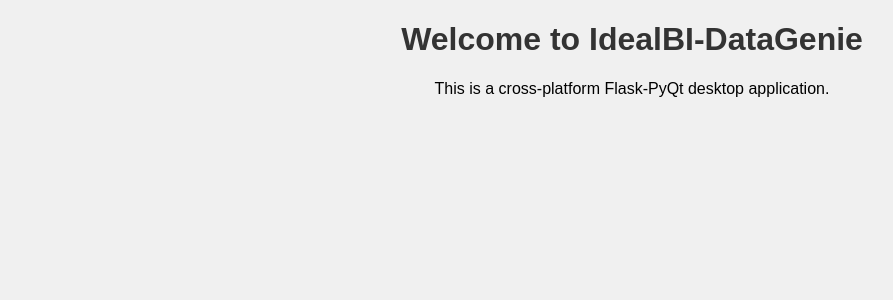
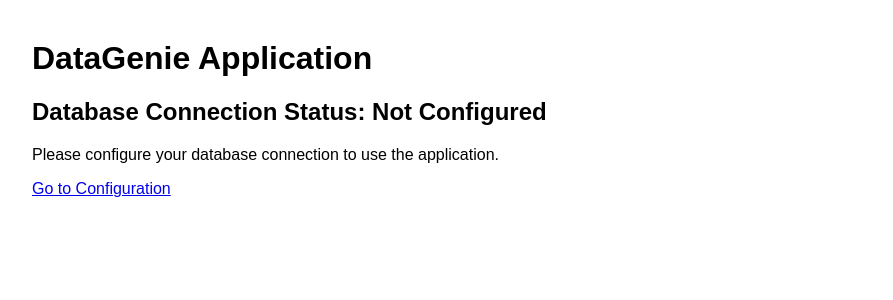
Before and after one commit to idealbiDev/DataGenie_test, a Flask app: template templates/index.html in a window 1280 px wide. Shown: the top 300 px of the page, without its empty margins (8-901 px from the left). Run offline with Flask 3, Linux system fonts and the light colour scheme; the template is opened without the code that fills it, so the values that code supplies are empty; some libraries are stand-ins or nearby versions.

Commit message:
fallback Flask

```diff
--- a/app.py
+++ b/app.py
@@ -1,7 +1,7 @@
 from flask import Flask, render_template, request, redirect, url_for, jsonify
 from pathlib import Path
 import json
-import requests
+import os
 from cryptography.fernet import Fernet, InvalidToken
 
 # App setup
@@ -19,23 +19,16 @@
 
 def get_engine_db_config():
     """
-    Get the engine_db configuration from the desktop app API or directly from file.
+    Get the engine_db configuration by reading the encrypted file directly.
     Returns the config dict if successful, None otherwise.
     """
     global db_config
-    try:
-        # First try to get from desktop app API
-        response = requests.get('http://127.0.0.1:5000/api/check_engine_db', timeout=5)
-        if response.status_code == 200:
-            data = response.json()
-            if data.get('engine_db_exists'):
-                db_config = data.get('engine_db_config', {})
-                print("Database configuration loaded from API:", db_config)
-                return db_config
-    except:
-        pass
 
-    # Fallback: try to read the file directly
+    # Check if we already loaded the config
+    if db_config:
+        return db_config
+
+    # Try to read the engine_db file directly
     try:
         engine_db_path = BASE_DIR / "engine_db"
         if engine_db_path.exists():
@@ -45,10 +38,15 @@
             db_config = json.loads(decrypted_data.decode())
             print("Database configuration loaded from file:", db_config)
             return db_config
+        else:
+            print("Engine DB file does not exist")
+            return None
+    except InvalidToken:
+        print("Error: Invalid encryption key or corrupted engine_db file")
+        return None
     except Exception as e:
         print(f"Error reading engine_db file: {e}")
-
-    return None
+        return None
 
 def test_database_connection(config):
     """
@@ -57,7 +55,6 @@
     """
     try:
         # Placeholder for actual database connection test
-        # You can implement different connection tests based on db_type
         db_type = config.get('db_type', 'MySQL')
         print(f"Testing {db_type} connection to {config.get('host')}:{config.get('port')}")
 
@@ -87,25 +84,13 @@
     """
     API endpoint for the desktop app to check engine_db status.
     """
-    try:
-        # Try to read the engine_db file directly
-        engine_db_path = BASE_DIR / "engine_db"
-        if engine_db_path.exists():
-            with open(engine_db_path, 'rb') as f:
-                encrypted_data = f.read()
-            decrypted_data = cipher.decrypt(encrypted_data)
-            config = json.loads(decrypted_data.decode())
-            return jsonify({
-                'engine_db_exists': True,
-                'engine_db_config': config
-            })
-        else:
-            return jsonify({
-                'engine_db_exists': False,
-                'engine_db_config': {}
-            })
-    except Exception as e:
-        print(f"Error reading engine_db file: {e}")
+    config = get_engine_db_config()
+    if config:
+        return jsonify({
+            'engine_db_exists': True,
+            'engine_db_config': config
+        })
+    else:
         return jsonify({
             'engine_db_exists': False,
             'engine_db_config': {}
@@ -149,7 +134,8 @@
             'port': int(port) if port else 3306,
             'database': database,
             'username': username,
-            'password': password
+            'password': password,
+            'configured_at': os.path.getmtime(__file__)  # Use current time
         }
 
         # Encrypt and save the configuration
@@ -160,6 +146,10 @@
             f.write(encrypted_data)
 
         print(f"[INFO] engine_db created at: {BASE_DIR / 'engine_db'}")
+
+        # Update global config
+        global db_config
+        db_config = config
 
         # Redirect back to index, which should now show index.html
         return redirect(url_for('index'))
@@ -174,7 +164,8 @@
     """
     return jsonify({'status': 'ok', 'message': 'Flask app is running'})
 
+# Pre-load the database configuration when the app starts
+get_engine_db_config()
+
 if __name__ == "__main__":
-    # Pre-load the database configuration when the app starts
-    get_engine_db_config()
     app.run(debug=True, host='127.0.0.1', port=5000, use_reloader=False)
--- a/templates/index.html
+++ b/templates/index.html
@@ -1,13 +1,43 @@
 <!DOCTYPE html>
 <html>
 <head>
-    <title>IdealBI-DataGenie</title>
-    <link rel="stylesheet" href="{{ url_for('static', filename='style.css') }}">
+    <title>DataGenie - Main Application</title>
+    <style>
+        body { font-family: Arial, sans-serif; margin: 40px; }
+        .db-info { background-color: #f5f5f5; padding: 20px; border-radius: 5px; margin-bottom: 20px; }
+        .db-info h2 { margin-top: 0; }
+        .success { color: green; }
+    </style>
 </head>
 <body>
-    <h1>Welcome to IdealBI-DataGenie</h1>
-    <p>This is a cross-platform Flask-PyQt desktop application.</p>
+    <h1>DataGenie Application</h1>
 
+    {% if db_config %}
+    <div class="db-info">
+        <h2>Database Connection Status: <span class="success">Connected</span></h2>
+        <p><strong>Database Type:</strong> {{ db_config.db_type }}</p>
+        <p><strong>Host:</strong> {{ db_config.host }}</p>
+        <p><strong>Port:</strong> {{ db_config.port }}</p>
+        <p><strong>Database:</strong> {{ db_config.database }}</p>
+        <p><strong>Username:</strong> {{ db_config.username }}</p>
+        <p><strong>Configured At:</strong> {{ db_config.configured_at|datetime }}</p>
+    </div>
 
+    <div>
+        <h2>Application Features</h2>
+        <ul>
+            <li><a href="#">Data Import</a></li>
+            <li><a href="#">Data Transformation</a></li>
+            <li><a href="#">Reports</a></li>
+            <li><a href="#">Analytics</a></li>
+        </ul>
+    </div>
+    {% else %}
+    <div class="error">
+        <h2>Database Connection Status: Not Configured</h2>
+        <p>Please configure your database connection to use the application.</p>
+        <a href="/">Go to Configuration</a>
+    </div>
+    {% endif %}
 </body>
 </html>
```
Also changed, not shown: desktop.py (+9 -16 lines).
